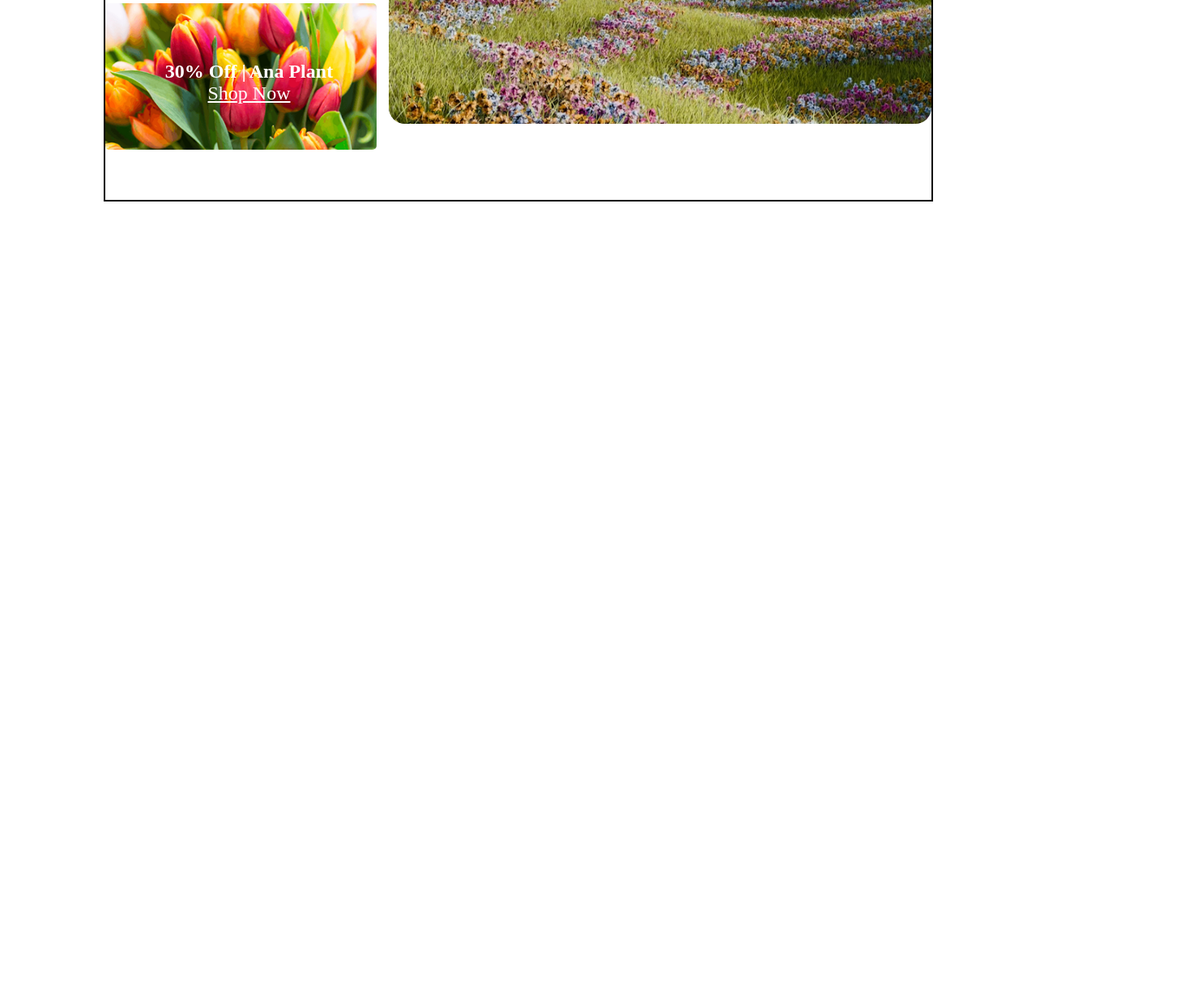
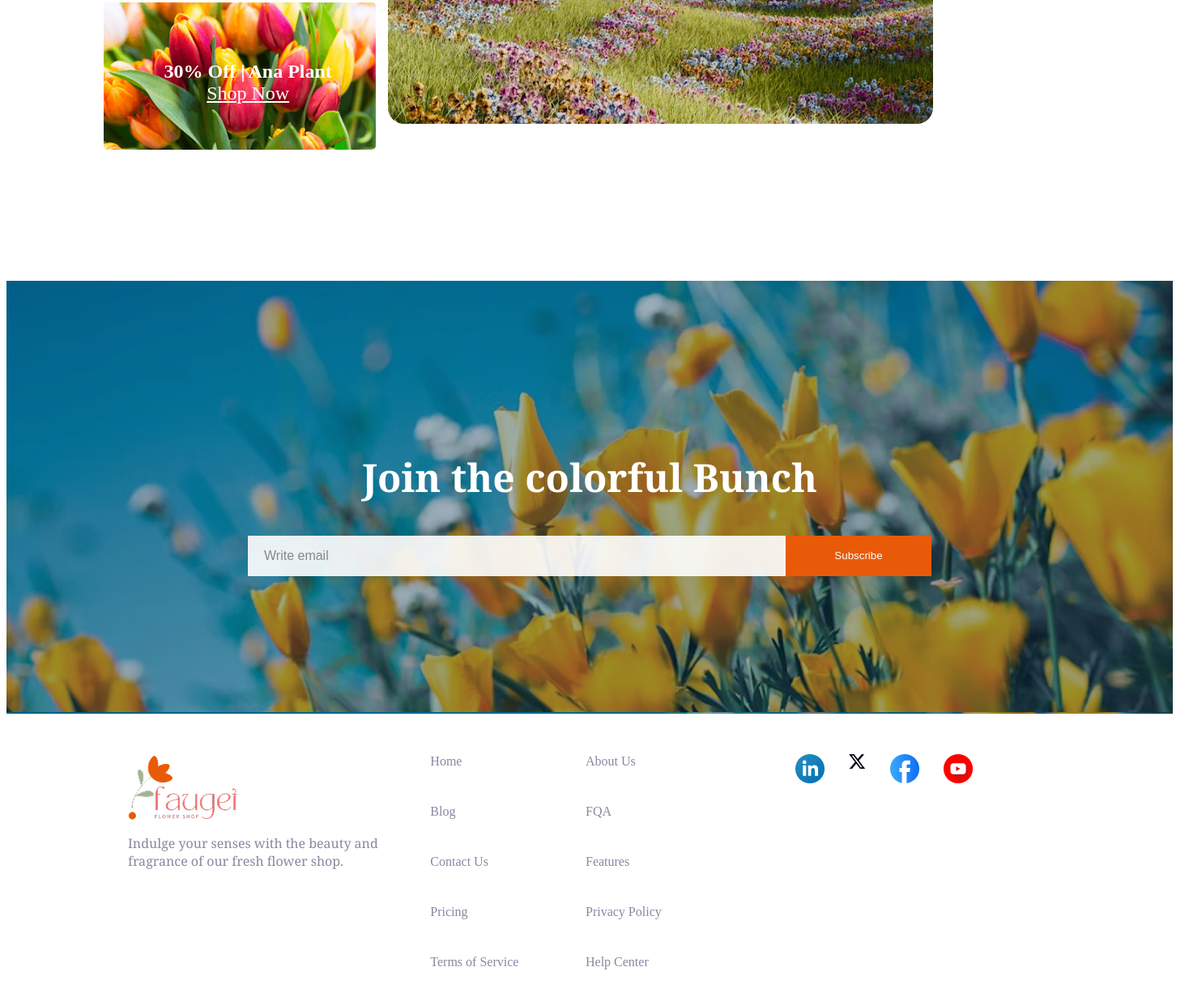
Before and after one commit to sadia0004/ProgrammingHero-A2, a plain HTML site: page index.html in a window 1280 px wide. Shown: the part 3104-4341 px from the top of the page at 81% size, 1468 px wide, since content can reach past the window. Before the commit the page ends 3453 px from the top, so only its background shows below. Drawn offline with Linux system fonts and the light colour scheme.

Commit message:
commit 05

```diff
--- a/Style.css
+++ b/Style.css
@@ -197,7 +197,7 @@ h3 {
     flex-direction: column;
     justify-content: center;
     text-align: center;
-    border:2px solid black,
+
 }
 
 
@@ -259,8 +259,83 @@ h4{
     color: white;
 }
 
+/* footer section*/
+
+.footer{
+
+    display:grid;
+    grid-template-columns: repeat(1,1fr);
+
+}
+.footer_img{
+    background-image: url(/images/news-letter-bg.png);
+     height: 535px;
+     width: 1440px;
+     display: flex;
+     flex-direction: column;
+     align-items: center;
+     justify-content: center;
+
+}
+
+.f-head{
+    font-size: 3rem;
+    color: white;
+}
 
 
+
+.email-subscribe-form {
+    display: flex;
+    width: 100%;
+    padding: 0 20px;
+    justify-content: center;
+}
+
+.email-subscribe-form input[type="email"] {
+    padding: 12px 20px;
+    border: none;
+    background-color: rgba(255, 255, 255, 0.9);
+    color: #333;
+    font-size: 1rem;
+    outline: none;
+    width: 664px;
+    height: 50px;
+}
+
+.email-subscribe-form input[type="email"]::placeholder {
+    color: #888;
+}
+.button{
+   background-color: rgba(233, 90, 8, 1);
+    font-weight: 500;
+    padding: 0.8rem;
+    width: 180px;
+    height: 50px;
+    border: none;
+    color: rgba(255, 255, 255, 1);
+}
+
+.footer-text{
+    margin: 50px 150px;
+    display: grid;
+    grid-template-columns: repeat(3,1fr);
+    width:1120px ;
+    height: 300px;
+}
+
+
+.li-part{
+    display: grid;
+    grid-template-columns: repeat(2,1fr);
+    gap: 10px;
+}
+
+.img-part{
+    display: flex;
+    gap: 30px;
+    justify-content:center;
+}
 
 
 @media screen and (max-width:576px) {
--- a/index.html
+++ b/index.html
@@ -156,7 +156,7 @@
 
         </section>
 
-          <!--details dection-->
+        <!--details dection-->
         <section class="deals_section">
             <div class="deals">
                 <h4 class="noto-serif-font">Latest <span class="red_text">Deals</span></h4>
@@ -170,7 +170,7 @@
                     <div class="deal-item">
                         <img src="/images/deal-bloom.png" alt="Bloom Plant">
                         <div class="deal-overlay">
-                            <span class="discount">60% Off  |</span>
+                            <span class="discount">60% Off |</span>
                             <span class="plant-name">Bloom Plant</span><br>
                             <a href="">Shop Now</a>
                         </div>
@@ -179,7 +179,7 @@
                     <div class="deal-item">
                         <img src="/images/deal-ana.png" alt="Ana Plant">
                         <div class="deal-overlay">
-                            <span class="discount">30% Off  |</span>
+                            <span class="discount">30% Off |</span>
                             <span class="plant-name">Ana Plant</span><br>
                             <a href="">Shop Now</a>
                         </div>
@@ -190,7 +190,7 @@
                     <div class="deal-item">
                         <img src="/images/deal-zabo.png" alt="Zabo Plant">
                         <div class="deal-overlay1">
-                            <span class="discount1">25% Off  |</span>
+                            <span class="discount1">25% Off |</span>
                             <span class="plant-name1">Zabo Plant</span><br>
                             <a href="">Shop Now</a>
 
@@ -206,7 +206,47 @@
 
     </main>
 
-    <footer>
+    <footer class="footer">
+
+        <div class="footer_img">
+            <div>
+                <h2 class="noto-serif-font f-head">Join the colorful Bunch</h2>
+            </div>
+            <div class="email-subscribe-form">
+                <input type="email" placeholder="Write email">
+                <button class="button">Subscribe</button>
+            </div>
+        </div>
+
+        <div class="footer-text">
+
+            <div class="f-part">
+                <img src="images/logo.png">
+                <p class="noto-serif-font text-color ">Indulge your senses with the beauty and fragrance of our fresh
+                    flower shop. </p>
+            </div>
+            <div class="li-part text-color">
+
+                <div class="div">Home</div>
+                <div class="div">About Us</div>
+                <div class="div">Blog</div>
+                <div class="div">FQA</div>
+                <div class="div">Contact Us</div>
+                <div class="div">Features</div>
+                <div class="div">Pricing</div>
+                <div class="div">Privacy Policy</div>
+                <div class="div">Terms of Service</div>
+                <div class="div">Help Center</div>
+
+            </div>
+            <div class="img-part">
+                <div><img src="/images/icon-linkedin.png"></div>
+                <div><img src="/images/icon-twitter.png"></div>
+                <div><img src="/images/icon-facebook.png"></div>
+                <div><img src="/images/icon-youtube.png"></div>
+            </div>
+
+        </div>
 
 
     </footer>
```
